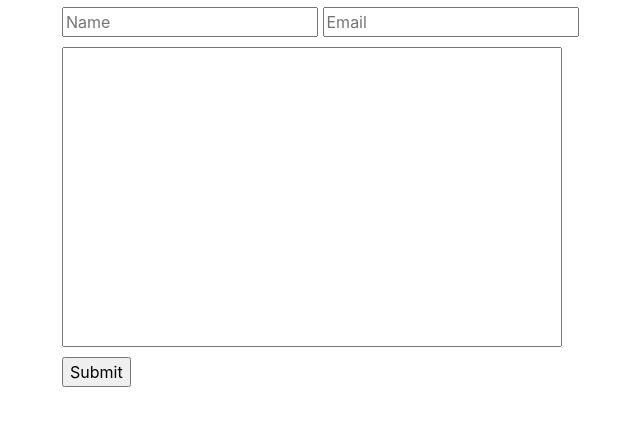
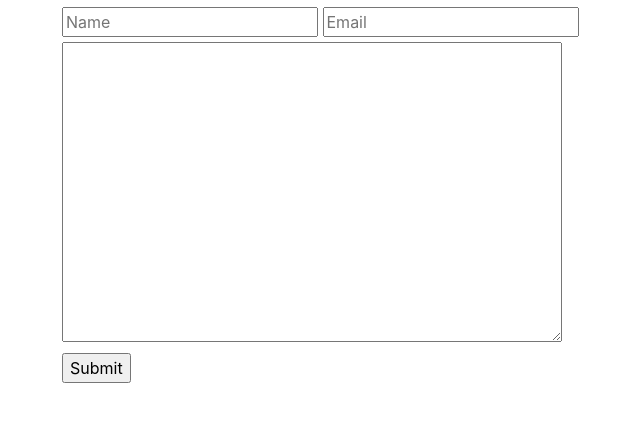
Before and after one commit to mquadros/mquadros.github.io, a plain HTML site: page contact.html in a window 1280 px wide. Shown: the part 202-628 px from the top of the page, without its empty margins (23-663 px from the left). Drawn offline with nearby package versions, Linux system fonts and the light colour scheme.

Commit message:
initial commit

```diff
--- a/contact.html
+++ b/contact.html
@@ -36,7 +36,7 @@
           <div>
           </div>
           <div>
-            <input name="message" id="message" type="text" required>
+            <textarea name="message" id="message" type="text" required></textarea>
           </div>
           <div>
             <input type="submit"/>
--- a/style.css
+++ b/style.css
@@ -1,5 +1,4 @@
 #message {
-  padding: 0px;
   width: 500px;
   height: 300px; }
 
```
